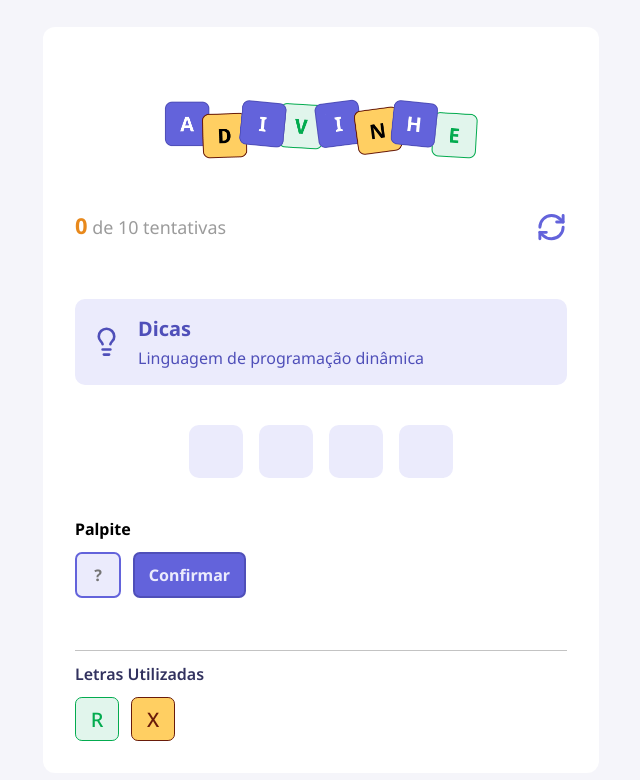
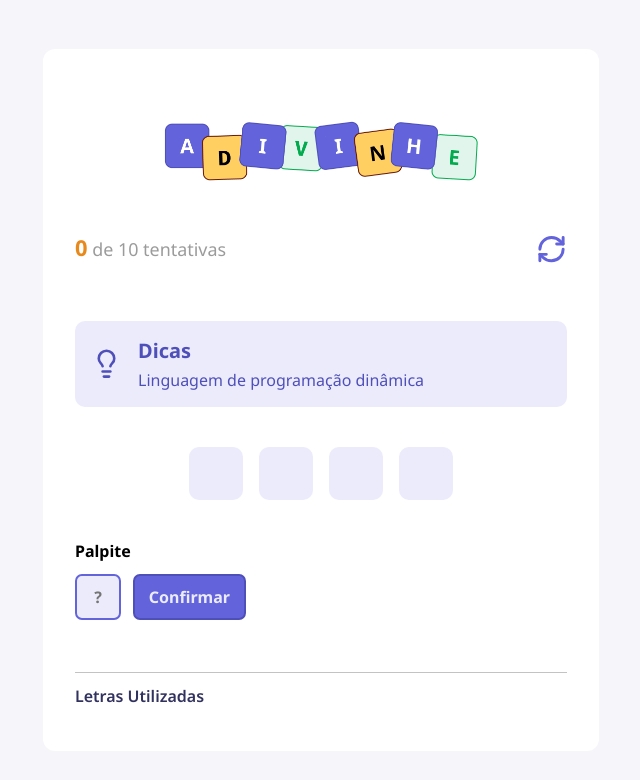
Before and after one commit to ViniciusLegacy/game-guess, a React (Vite) app: page / in a window 1280 px wide. Shown: the top 780 px of the page, without its empty margins (319-959 px from the left). Built offline with nearby package versions, Linux system fonts and the light colour scheme.

Commit message:
feat:create lettersUsed component props and use the props for show what letters are correct or wrong on page

```diff
--- a/src/App.tsx
+++ b/src/App.tsx
@@ -2,7 +2,7 @@
 
 import { useEffect, useState } from "react"
 
-import { LettersUsed } from "./components/LettersUsed"
+import { LettersUsed, type LettersUsedProps } from "./components/LettersUsed"
 import { Letters } from "./components/Letters"
 import { Button } from "./components/Button"
 import { Header } from "./components/Header"
@@ -14,6 +14,7 @@
 export default function App() {
   const [attempts, setAttempts] = useState(0)
   const [letter, setLetter] = useState("")
+  const [lettersUsed, setLettersUsed] = useState<LettersUsedProps[]>([])
   const [challenge, setChallenge] = useState<Challenge | null>(null)
 
   function handleRestartGame(){
@@ -59,7 +60,7 @@
           <Button title="Confirmar" />
         </div>
 
-        <LettersUsed />
+        <LettersUsed data={lettersUsed} />
       </main>
     </div>
   )
--- a/src/components/LettersUsed/index.tsx
+++ b/src/components/LettersUsed/index.tsx
@@ -2,14 +2,26 @@
 
 import { Letters } from "../Letters"
 
-export function LettersUsed(){
+export type LettersUsedProps = {
+    value: string
+    correct: string
+}
+
+type Props = {
+    data: LettersUsedProps[]
+}
+
+export function LettersUsed({ data }: Props){
     return (
         <div className={styles.lettersUsed}>
             <h5>Letras Utilizadas</h5>
 
             <div>
-                <Letters value="R" size="small" color="correct" />
-                <Letters value="X" size="small" color="wrong" />
+                {
+                    data.map(({ value, correct }) => (
+                        <Letters value={value} size="small" color={correct ? "correct" : "wrong"} />
+                    ))
+                }
             </div>
         </div>
     )
```
